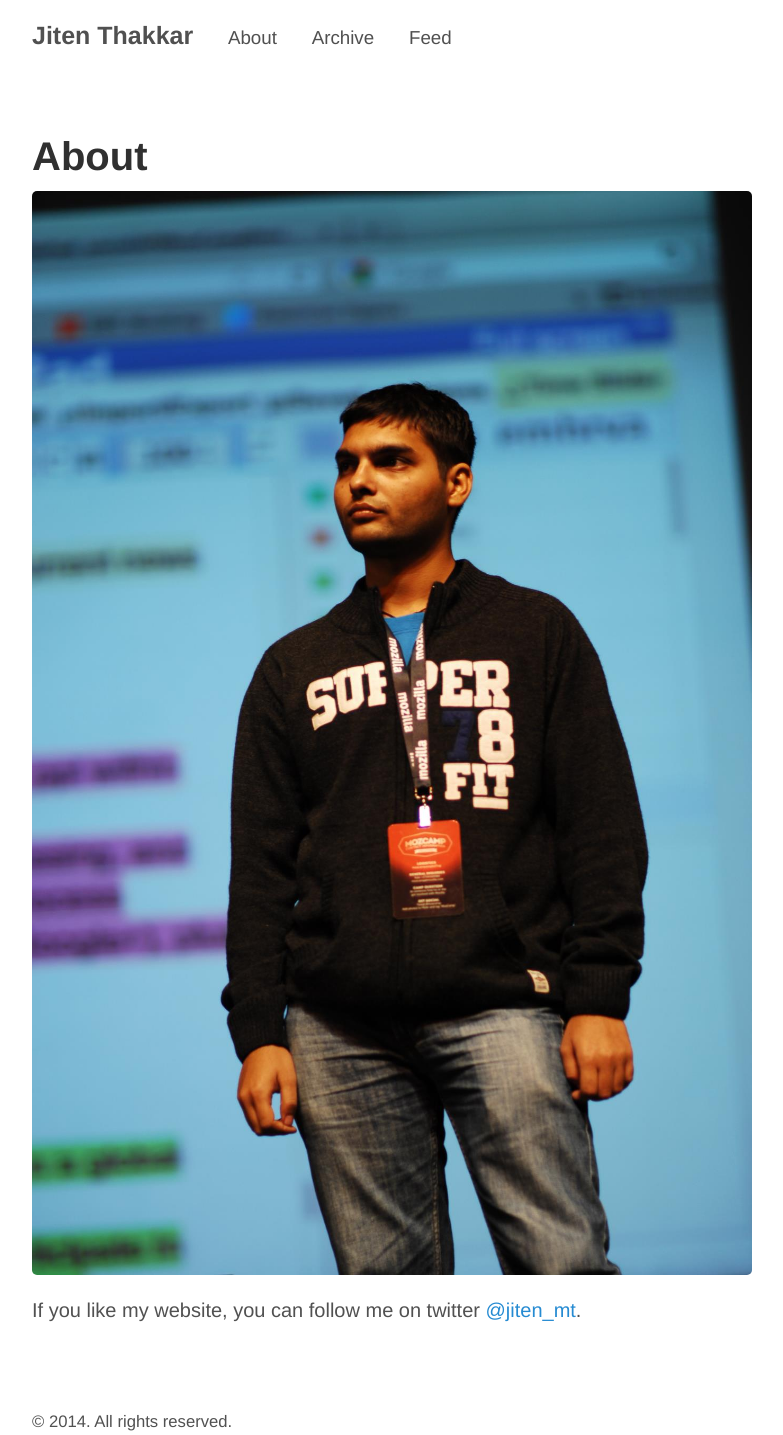
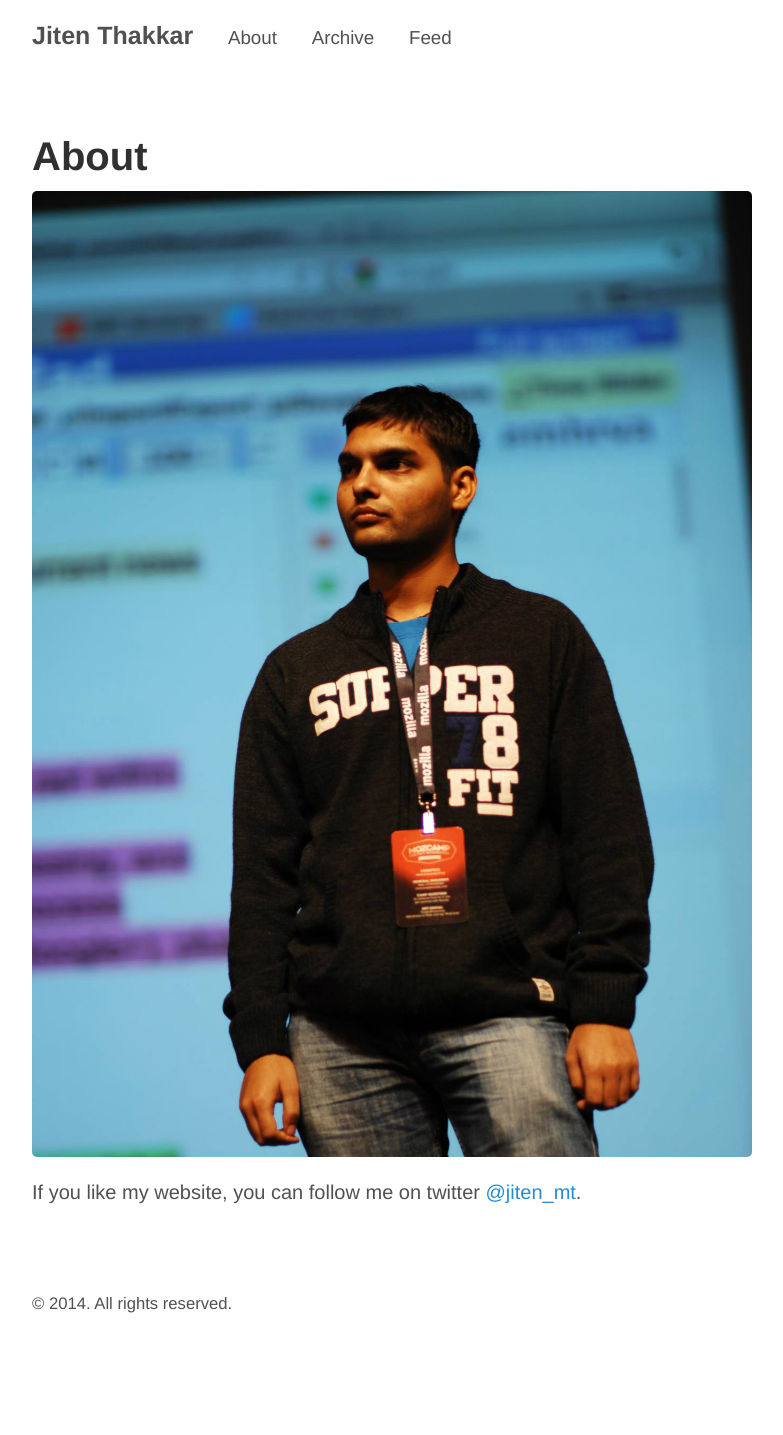
Before and after one commit to jiten-thakkar/jiten-thakkar.github.io, a Jekyll site: the page built from about.md, in a window 1280 px wide. Shown: the whole page, without its empty margins (248-1031 px from the left). Built offline with Jekyll 4.4.1, drawn with Linux system fonts in a browser that asks for light colours; after the commit the page ends 1317 px from its top, so only the background shows below that.

Commit message:
Changing the photo

```diff
--- a/about.md
+++ b/about.md
@@ -3,6 +3,6 @@ layout: page
 title: About
 ---
 
-![Me at MozFest 2012 Singapore](/assets/737205_565156080164536_1925247615_o.jpg)
+![Me at MozFest 2012 Singapore](/assets/737205_565156080164536_1925247615_o(1).jpg)
 
 If you like my website, you can follow me on twitter [@jiten_mt](https://twitter.com/jiten_mt).
```
